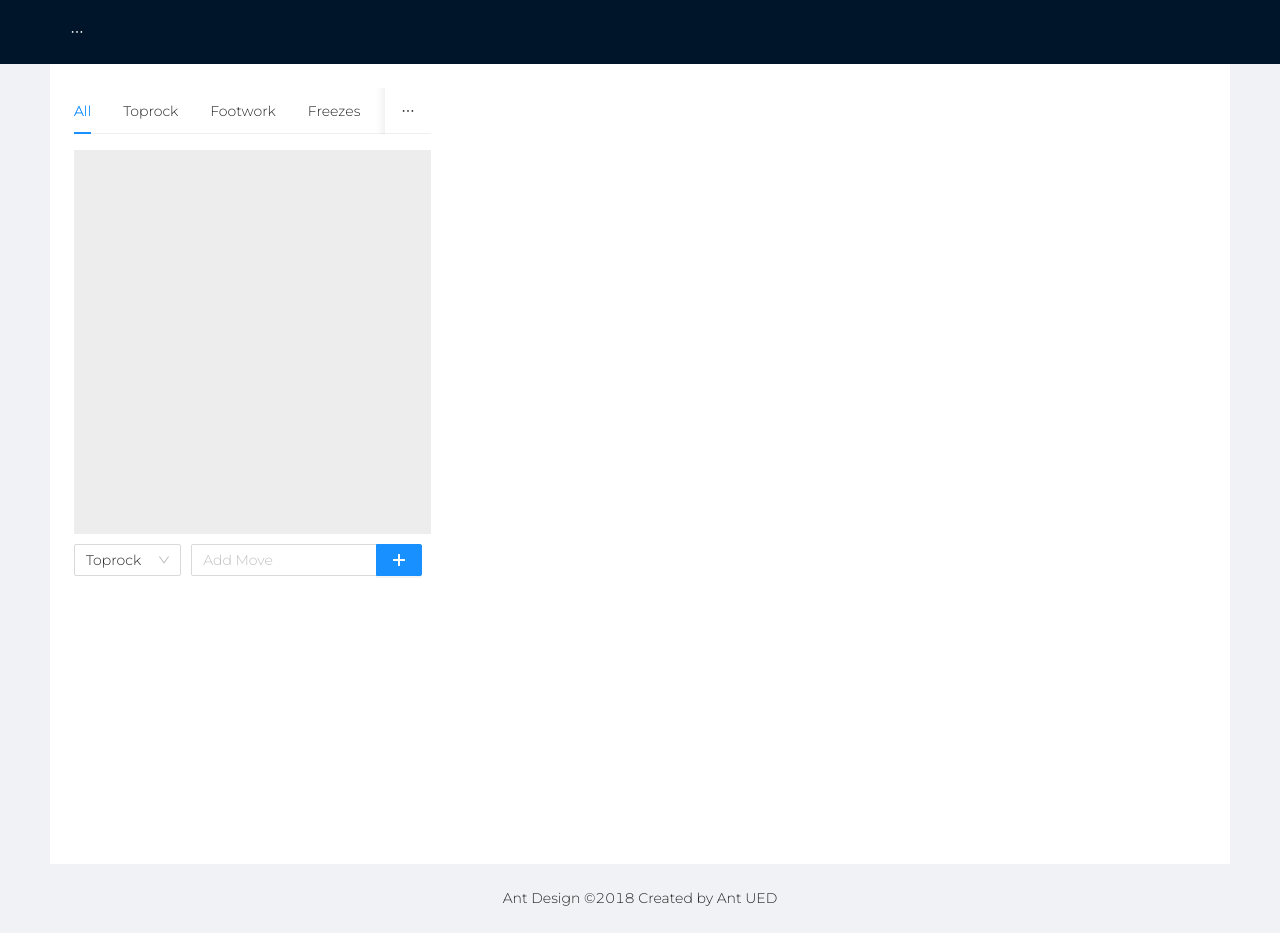
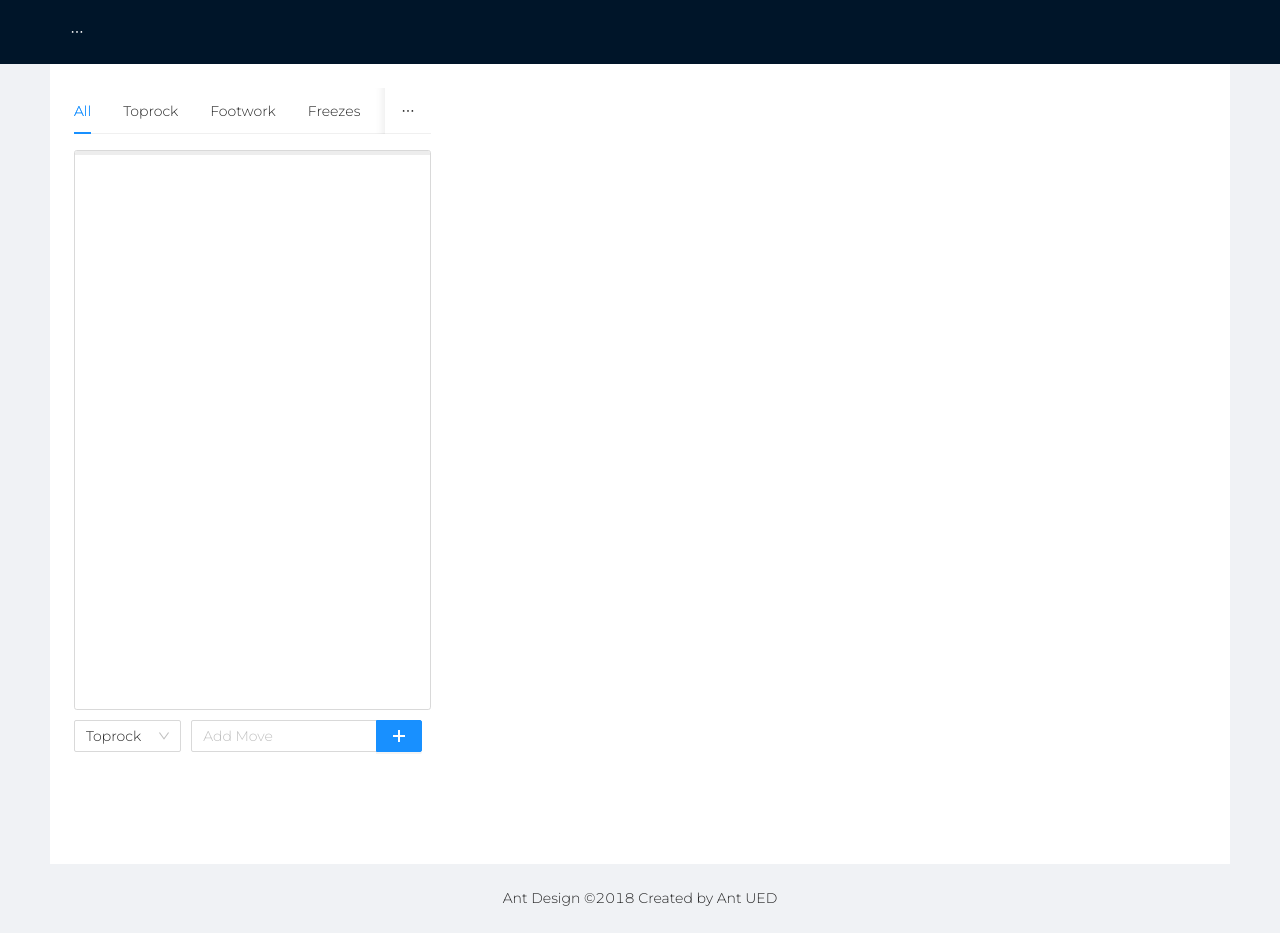
Before and after one commit to Helen300/BboyGen, a React (Create React App) app: page / in a window 1280 px wide. Built offline with nearby package versions, Linux system fonts and the light colour scheme.

Commit message:
finish styling margins and stuff

```diff
--- a/src/containers/MoveListView.js
+++ b/src/containers/MoveListView.js
@@ -205,8 +205,8 @@ class MoveListView extends React.Component {
 
 	render() {
 		return (
-				<div className="row">
-					<div className="col-md-4">
+				<div className="row h-100">
+					<div className="col-md-4 h-100">
 						<Tabs defaultActiveKey={tabNames[0]} onChange={(key) => this.tabsChange(key)}>
 							<TabPane className="TabPane" tab={tabNames[0]} key={tabNames[0]}>
 						  			<MoveList
--- a/src/css/components/Move.css
+++ b/src/css/components/Move.css
@@ -2,8 +2,8 @@
 	width: 98%;
 	height: 98%;
 	background-color: white;
-	border-radius: 0.3em;
-	margin: 1%;
+	border-radius: 0.2em;
+	margin-bottom: 1%;
 	float:center;
 }
 
@@ -20,8 +20,8 @@
 	width: 98%;
 	height: 98%;
 	background-color: #939BCB;
-	border-radius: 0.3em;
-	margin: 1%;
+	border-radius: 0.2em;
+	margin-bottom: 1%;
 	float:center;
 }
 
--- a/src/css/components/MoveList.css
+++ b/src/css/components/MoveList.css
@@ -1,5 +1,9 @@
 .MoveListDiv {
-	min-height:48vh;
 	background-color: #EDEDED;
-	border: 1em #F2B5AF;
+	/*no padding right bc scroll bar gives padding already
+	padding-bottom needs to be non-zero for some reason, for card
+	margin to take effect. Move has margin-bottom 1% already*/
+	padding-top: 1%;
+	padding-left: 1%;
+	padding-bottom: 0.1%;
 }
--- a/src/css/containers/MoveListView.css
+++ b/src/css/containers/MoveListView.css
@@ -1,4 +1,6 @@
 .TabPane {
 	overflow-y: auto;
-	max-height: 50vh;
+	border: 1px solid #d9d9d9;
+	border-radius: 0.2em;
+	height:70vh;
 }
```
